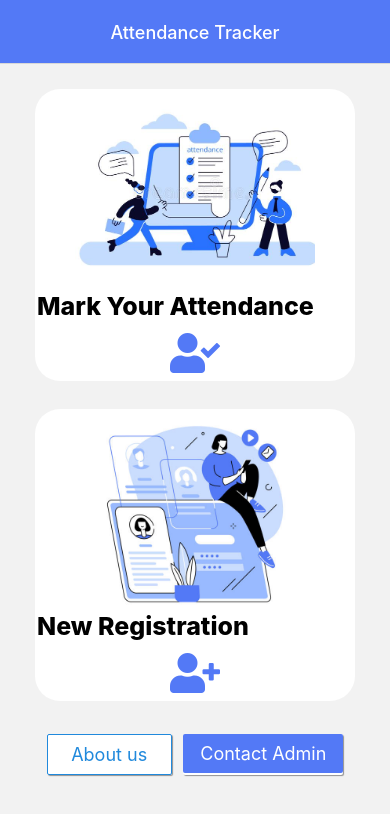
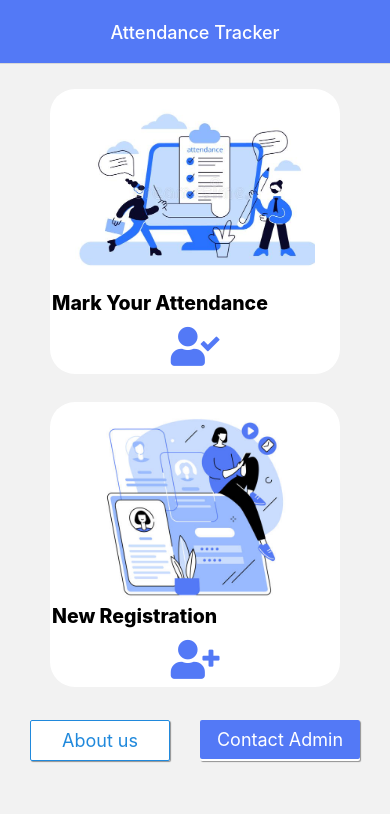
Before and after one commit to jagjit-1/SIH-Finale-frontend, a React Native app: screen /Home in a window 390 px wide. Shown: the top 814 px of the page. Built offline with nearby package versions, Linux system fonts and the light colour scheme.

Commit message:
responsive fixed

```diff
--- a/Components/Screens/HomeScreen.js
+++ b/Components/Screens/HomeScreen.js
@@ -1,4 +1,4 @@
-import { StyleSheet, Text, View, TouchableOpacity, Image, StatusBar, Dimensions } from 'react-native'
+import { StyleSheet, Text, View, TouchableOpacity, Image, StatusBar, Dimensions, ScrollView } from 'react-native'
 import React, { useLayoutEffect } from 'react'
 import { FontAwesome } from '@expo/vector-icons';
 import { LinearGradient } from 'expo-linear-gradient';
@@ -7,8 +7,11 @@ import { FontAwesome5 } from '@expo/vector-icons';
 import { useHeaderHeight } from '@react-navigation/elements';
 import { Button } from '@rneui/base';
 
-
-
+const { width, height } = Dimensions.get('window');
+const image__height = (height*(0.35));
+// const image__width = width/20;
+const size = (0.1*width);
+const fontsize = width/20;
 const HomeScreen = ({ navigation }) => {
 
   useLayoutEffect(() => {
@@ -22,10 +25,10 @@ const HomeScreen = ({ navigation }) => {
     })
   }, [navigation])
   const headerHeight = useHeaderHeight();
-  const { width, height } = Dimensions.get('window');
 
+  console.log(height, width);
   return (
-    <View style={{ height: height - headerHeight, display: 'flex', flexDirection: 'column', overflow: 'scroll' }}>
+    <ScrollView style={{ height: height - headerHeight, display: 'flex', flexDirection: 'column', overflow: 'scroll' }} showsVerticalScrollIndicator={false}>
 
       <View >
         <TouchableOpacity activeOpacity={0.5} style={styles.homscreen__buttons}>
@@ -33,7 +36,7 @@ const HomeScreen = ({ navigation }) => {
           <Text style={styles.homescreen__text}>
             Mark Your Attendance
           </Text>
-          <FontAwesome5 name="user-check" size={40} color="#5379f6" style={{ alignSelf: 'center' }} />
+          <FontAwesome5 name="user-check" size={size} color="#5379f6" style={{ alignSelf: 'center' }} />
         </TouchableOpacity>
 
         <TouchableOpacity onPress={() => navigation.navigate("register")} activeOpacity={0.5} style={styles.homscreen__buttons}>
@@ -41,14 +44,14 @@ const HomeScreen = ({ navigation }) => {
           <Text style={styles.homescreen__text}>
             New Registration
           </Text>
-          <FontAwesome5 name="user-plus" size={40} color="#5379f6" style={{ alignSelf: 'center' }} />
+          <FontAwesome5 name="user-plus" size={size} color="#5379f6" style={{ alignSelf: 'center' }} />
         </TouchableOpacity>
       </View>
       <View style={styles.homescreen__bottombtn}>
-        <Button color="#5379f6" title="About us"  type="outline" onPress={()=>console.log("About us pressed")} raised containerStyle={{width:125}}/>
-        <Button color="#5379f6" title="Contact Admin" onPress={()=>console.log("Contact admin pressed")} raised containerStyle={{width:160}}/>
+        <Button color="#5379f6" title="About us"  type="outline" onPress={()=>console.log("About us pressed")} raised containerStyle = {{width:140}}/>
+        <Button color="#5379f6" title="Contact Admin" onPress={()=>console.log("Contact admin pressed")} raised containerStyle={{width:160}} />
       </View>
-    </View>
+    </ScrollView>
   )
 }
 export default HomeScreen
@@ -61,10 +64,10 @@ const styles = StyleSheet.create({
     padding: 2,
     paddingBottom: 6,
     margin: 3,
-    width: 320,
+    width: width-100,
     alignSelf: 'center',
     marginTop: 25,
-    borderRadius: 25
+    borderRadius: 25,
   },
   homescreen__image: {
     width: 240,
@@ -74,7 +77,7 @@ const styles = StyleSheet.create({
   },
   homescreen__text: {
     fontWeight: '800',
-    fontSize: 25,
+    fontSize: fontsize,
     display: 'flex',
     textAlign: 'center',
     marginBottom: 10
@@ -84,8 +87,9 @@ const styles = StyleSheet.create({
     flexDirection: 'row',
     alignSelf: 'center',
     marginTop: 30,
-    width: 320,
+    width: width,
     justifyContent: 'space-evenly',
+    marginBottom:15
   },
   // bottom_btns: {
   //   elevation: 10,
--- a/Components/Screens/RegisterScreen.js
+++ b/Components/Screens/RegisterScreen.js
@@ -17,15 +17,14 @@ const RegisterScreen = ({ navigation }) => {
     })
   }, [navigation])
   const headerHeight = useHeaderHeight();
+
   const { width, height } = Dimensions.get('window');
-
   return (
-    <ScrollView>
-      <KeyboardAvoidingView style={{ padding: 35, width: '100%', height: height-headerHeight, display: 'flex', flexDirection: 'column', justifyContent: 'center', flex:1, marginTop:10 }}>
-        <View style={{ display: 'flex', flexDirection: "column" }}>
+      <KeyboardAvoidingView style={{ padding: 20, width: '100%', height: height - headerHeight, display: 'flex', flexDirection: 'column', justifyContent: 'center', flex: 1}} >
+        <ScrollView style={{ display: 'flex', flexDirection: "column" }} showsVerticalScrollIndicator={false}>
           <View style={{ display: 'flex', flexDirection: 'row', alignSelf: 'center', elevation: 10, shadowColor: '#52006A', backgroundColor: 'white', marginBottom: 20, padding: 12, borderRadius: 20 }}>
             <Image
-              style={{ width: 300, height: 200 }}
+              style={{ width: width - 100, height: 200 }}
               source={require('../images/signup.webp')}
 
             />
@@ -72,19 +71,16 @@ const RegisterScreen = ({ navigation }) => {
           </View>
 
 
-          {/* Image upload */}
+          <View style={{ marginBottom: 15 }}>
+            <Button raised color="#5379f6" type="outline" title="Upload your image" TouchableComponent={TouchableNativeFeedback} onPress={() => console.log("Upload Submit button clicked")} />
+          </View>
           <View>
-            <View style={{ marginBottom: 15 }}>
-              <Button raised color="#5379f6" type="outline" title="Upload your image" TouchableComponent={TouchableNativeFeedback} onPress={() => console.log("Upload Submit button clicked")} />
-            </View>
-            <View>
-              <Button raised color="#5379f6" type="solid" title="Continue" TouchableComponent={TouchableNativeFeedback} onPress={() => console.log("Register Submit button clicked")} />
-            </View>
+            <Button raised color="#5379f6" type="solid" title="Continue" TouchableComponent={TouchableNativeFeedback} onPress={() => console.log("Register Submit button clicked")} />
           </View>
 
-        </View>
+        </ScrollView>
       </KeyboardAvoidingView>
-    </ScrollView>
+
 
   )
 }
```
